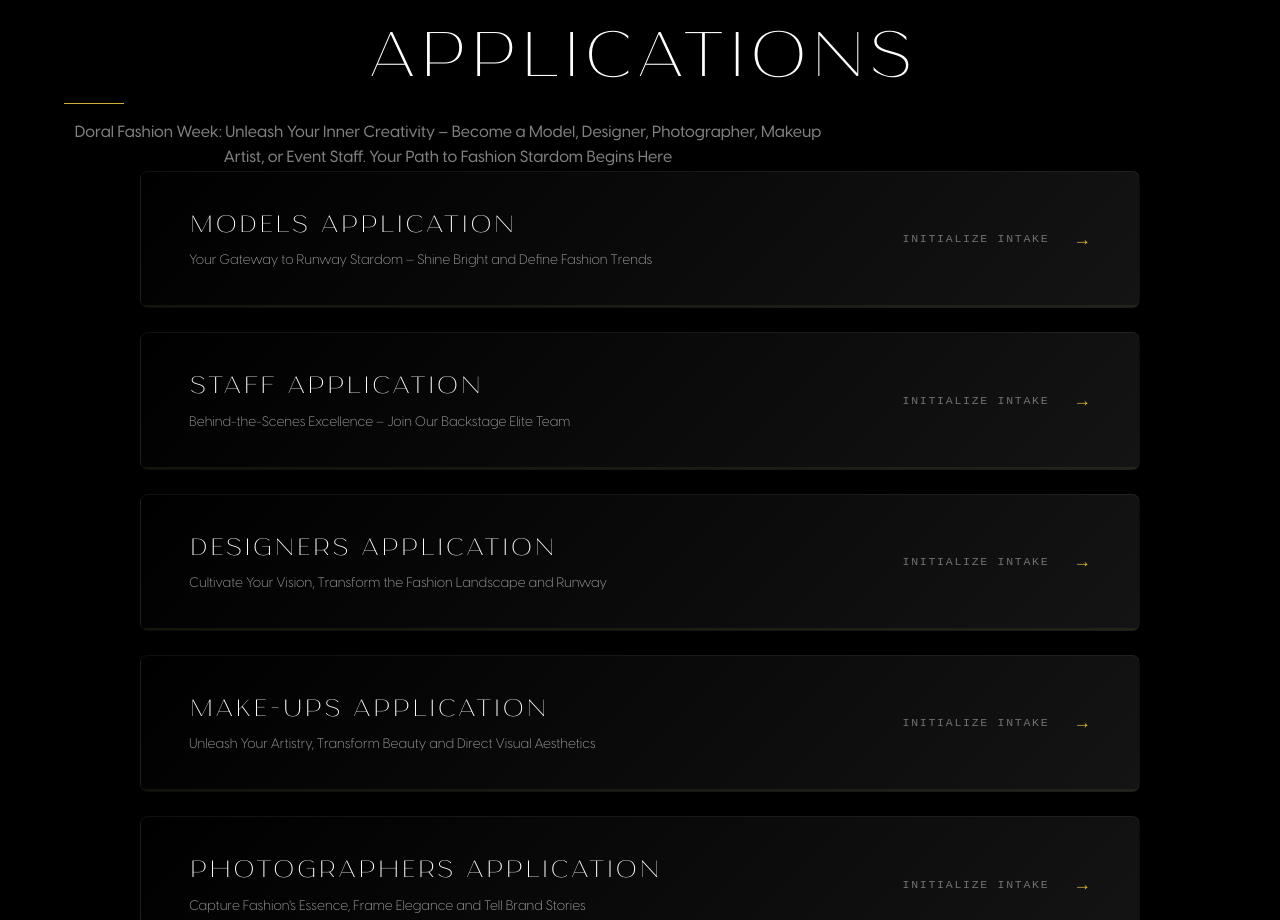
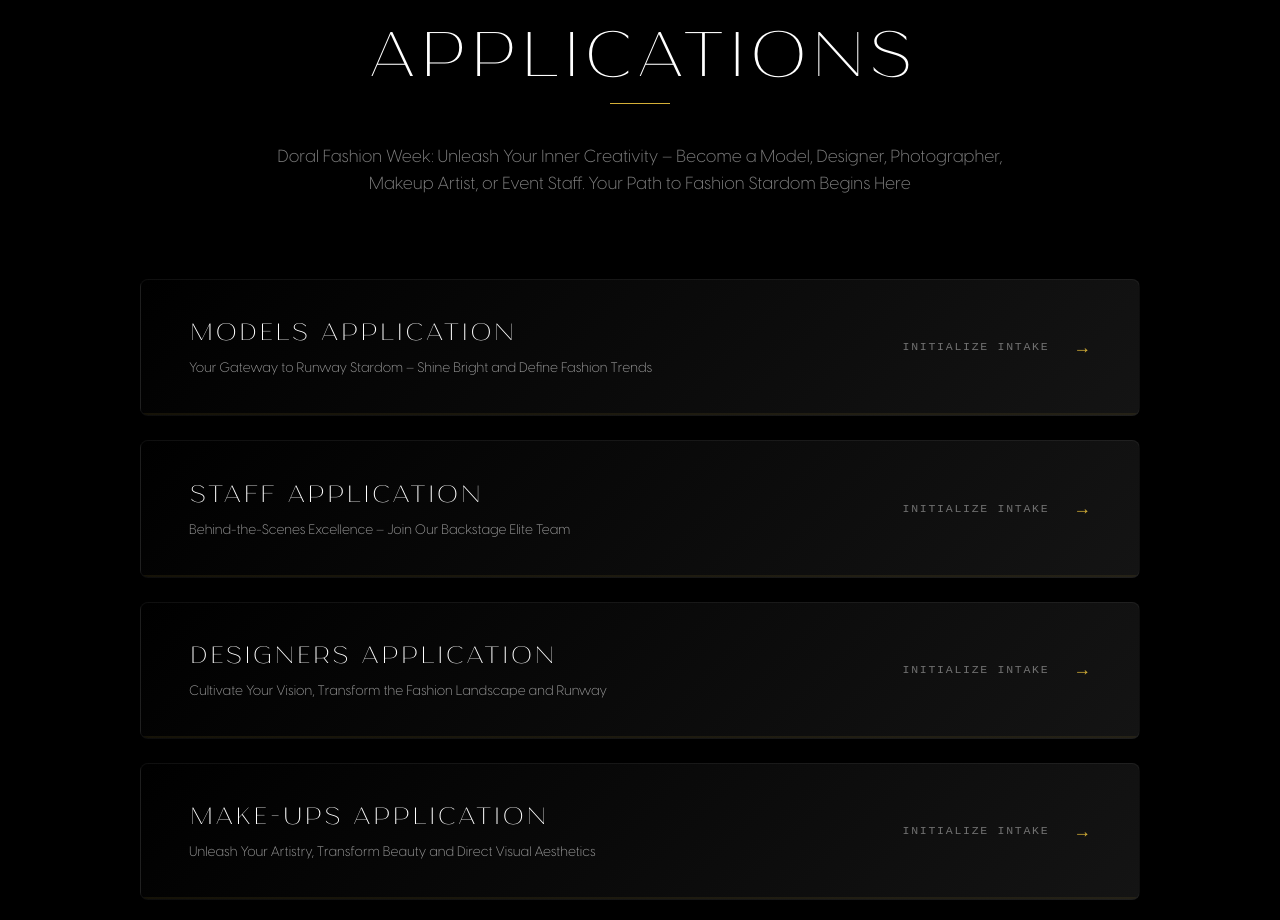
Before and after one commit to josmito93-debug/doral-fashion-week, a Next.js app: page / in a window 1280 px wide. Shown: the part 1760-2680 px from the top of the page. Built offline with nearby package versions, Linux system fonts and the light colour scheme; no server answers.

Commit message:
fix: resolve style centering of applications title and subtitle, fix underline centering, and correct subtitle bottom margin

```diff
--- a/src/app/globals.css
+++ b/src/app/globals.css
@@ -317,6 +317,21 @@
     height: 1px;
     background-color: var(--accent);
     margin-top: 1rem;
+}
+
+.section-title.text-center::after {
+    margin: 1rem auto 0 !important;
+}
+
+.section-subtitle {
+    font-family: var(--font-body);
+    font-size: 1.08rem;
+    line-height: 1.6;
+    font-weight: 300;
+    max-width: 750px;
+    margin: 1.5rem auto 5rem !important;
+    color: rgba(255, 255, 255, 0.5);
+    text-align: center;
 }
 
 /* About Section */
```
